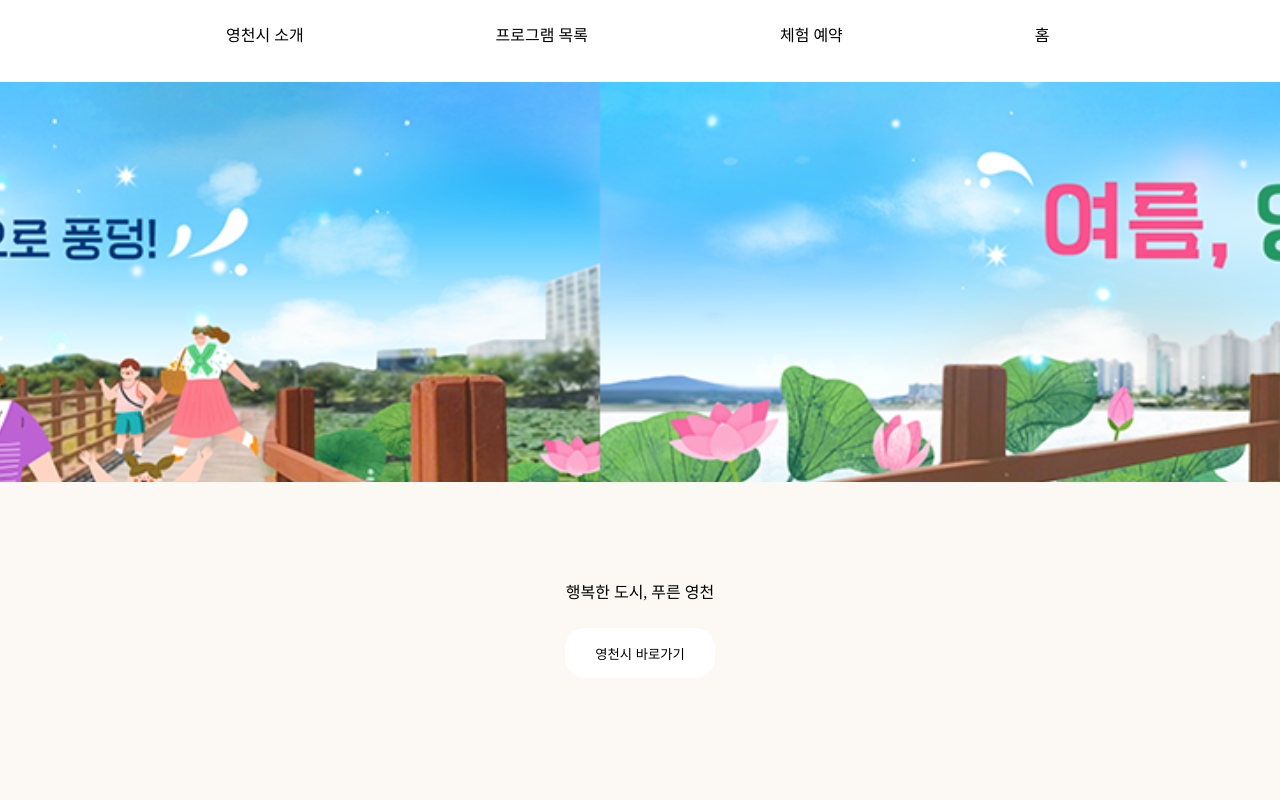
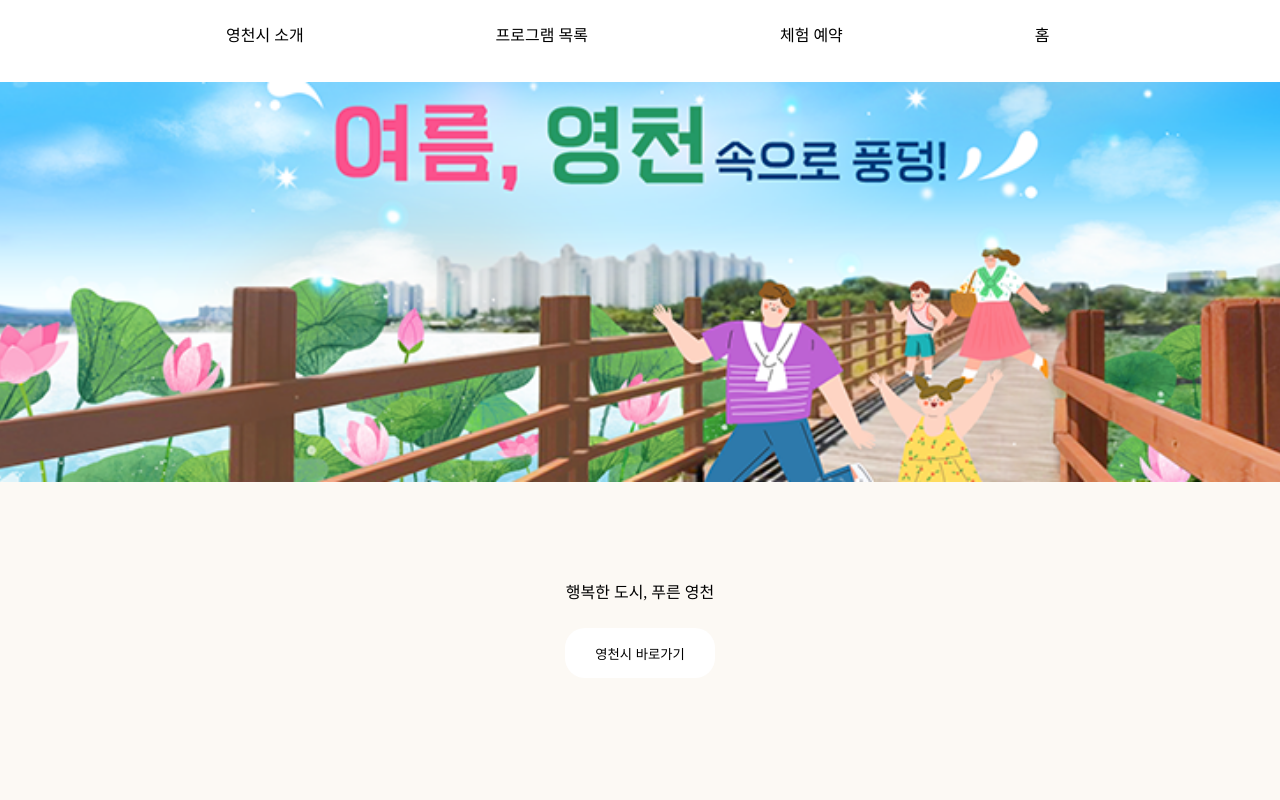
Before and after one commit to likelionknu11/FE-react-team-2, a React (Create React App) app: page / in a window 1280 px wide. Shown: the top 800 px of the page. Built offline with nearby package versions, Linux system fonts and the light colour scheme; a web font is replaced by a local one.

Commit message:
메인 이미지 position수정

```diff
--- a/src/css/main.css
+++ b/src/css/main.css
@@ -45,7 +45,7 @@ header {
   height: 400px;
   background-image: url(/public/images/Yeongcheon/header.png);
   background-size: 1500px;
-  background-position-x: 600px;
+  background-position: center;
 }
 
 /* header img {
```
